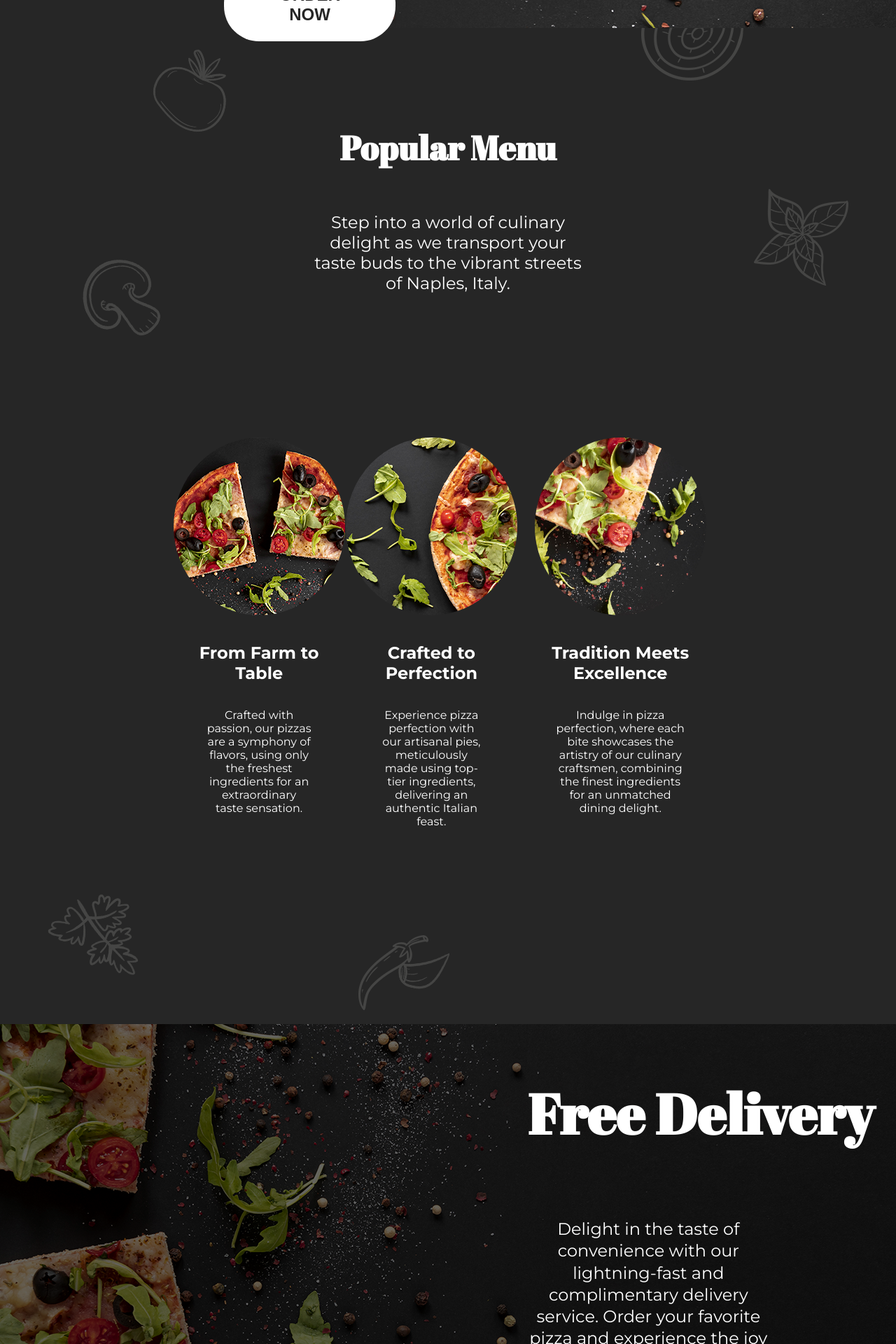
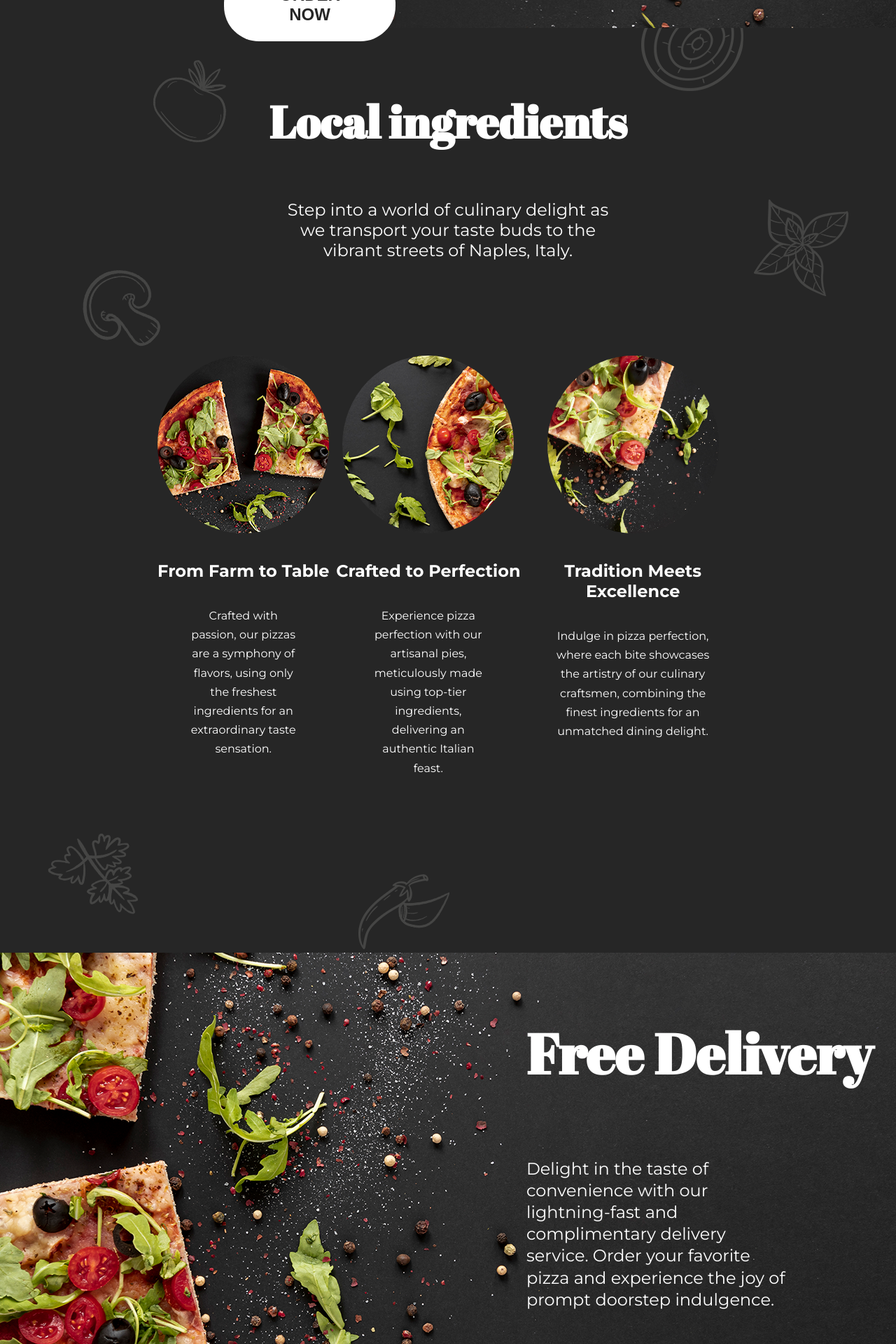
Before and after one commit to Frqs69/Pizza-Website, a React (Vite) app: page / in a window 1280 px wide. Shown: the part 760-2680 px from the top of the page at 70% size. Built offline with nearby package versions, Linux system fonts and the light colour scheme.

Commit message:
home page ready for deploy

```diff
--- a/src/components/footerComponent/footer.styles.scss
+++ b/src/components/footerComponent/footer.styles.scss
@@ -46,21 +46,18 @@ a {
 
 @media (min-width: 768px) {
 	.footer {
-		background-color: rgb(27, 27, 27);
 		padding: 10em 10em;
 	}
 
 	.footerBox {
+		text-align: left;
 		display: flex;
 		justify-content: space-between;
-		margin: 0 auto;
 		width: 66%;
 	}
 
 	.leftColumn-description {
-		font-size: 1rem;
 		width: 70%;
-		margin: 2em 0;
 	}
 
 	a {
@@ -70,7 +67,7 @@ a {
 	}
 
 	.rightColumns {
-		width: 100%;
+		margin-top: 0;
 		display: flex;
 		justify-content: space-between;
 	}
--- a/src/components/sectionFourComponent/sectionFour.styles.scss
+++ b/src/components/sectionFourComponent/sectionFour.styles.scss
@@ -4,10 +4,6 @@
 	width: 100vw;
 	height: 100vh;
 	padding: 3em;
-}
-
-.fourthSection-rightBox {
-	// background-color: #fff;
 }
 
 .fourthSection-description {
@@ -29,30 +25,27 @@
 
 @media (min-width: 768px) {
 	.fourthSection {
-		background-image: url("/fourthSectionBg.png");
-		background-size: cover;
-		width: 100vw;
-		height: 100vh;
+		padding: 0;
 		display: grid;
 		grid-template-columns: repeat(2, 1fr);
 		align-items: center;
 	}
 
 	.fourthSection-rightBox {
-		// background-color: #fff;
 		grid-column: 1/2;
 		margin-left: 7rem;
 	}
 
 	.fourthSection-description {
 		margin: 4em 0;
-		font-size: 1.5rem;
 		width: 70%;
 		line-height: 1.3;
+		text-align: left;
 	}
 
 	.fourthSection-title {
 		font-size: 5rem;
+		text-align: left;
 	}
 
 	.fourthSection-button {
--- a/src/components/sectionOneComponent/sectionOne.component.jsx
+++ b/src/components/sectionOneComponent/sectionOne.component.jsx
@@ -5,7 +5,7 @@ export default function SectionOne() {
 	return (
 		<section className='firstSection wrapper' id='Product'>
 			<SvgBackground />
-			<h2 className='firstSection-title'>Popular Menu</h2>
+			<h2 className='firstSection-title'>Local ingredients</h2>
 			<p className='firstSection-description'>
 				Step into a world of culinary delight as we transport your taste buds to
 				the vibrant streets of Naples, Italy.
--- a/src/components/sectionOneComponent/sectionOne.styles.scss
+++ b/src/components/sectionOneComponent/sectionOne.styles.scss
@@ -36,6 +36,7 @@
 }
 
 .firstSection-Box--text {
+	line-height: 1.7em;
 	font-size: 1rem;
 	text-align: center;
 	padding: 0 3em;
@@ -43,42 +44,24 @@
 
 @media (min-width: 768px) {
 	.firstSection {
-		position: relative;
+		padding: 0;
 		&-title {
-			text-align: center;
+			font-size: 4rem;
+			margin-top: 0;
 		}
 
 		&-description {
-			text-align: center;
-			margin: 1.5em auto;
-			font-size: 1.5rem;
 			padding: 0 8em;
+		}
+
+		&--element {
+			margin: 0;
 		}
 	}
 
 	.firstSection-Box {
-		text-align: center;
-		margin-top: 7em;
 		display: flex;
 		justify-content: space-between;
-		margin-bottom: 15em;
-	}
-
-	.firstSection-Box--title {
-		text-align: center;
-		font-weight: bold;
-		font-size: 1.5rem;
-		margin: 1.5em 0;
-	}
-
-	.firstSection-Box--img {
-		margin: 0 auto;
-		border-radius: 50%;
-	}
-
-	.firstSection-Box--text {
-		font-size: 1rem;
-		text-align: center;
-		padding: 0 3em;
+		margin-top: 0;
 	}
 }
--- a/src/components/sectionSixComponent/sectionSix.component.jsx
+++ b/src/components/sectionSixComponent/sectionSix.component.jsx
@@ -3,7 +3,7 @@ import "./sectionSix.styles.scss";
 
 export default function SectionSix() {
 	return (
-		<section className='sixthSection wrapper' id='Contact'>
+		<section className='sixthSection wrapperSixthSection' id='Contact'>
 			<h2 className='sixthSection-title'>Subscribe</h2>
 			<p className='sixthSection-description'>
 				Be in the know! Subscribe to our newsletter for exclusive pizza updates,
--- a/src/components/sectionSixComponent/sectionSix.styles.scss
+++ b/src/components/sectionSixComponent/sectionSix.styles.scss
@@ -34,37 +34,30 @@
 }
 
 @media (min-width: 768px) {
+	.wrapperSixthSection {
+		display: flex;
+		flex-direction: column;
+		justify-content: center;
+		align-items: center;
+		width: 66%;
+		margin: 0 auto;
+	}
+
 	.sixthSection {
-		padding-top: 0;
-		position: relative;
-		height: 100vh;
+		padding: 0em;
 
 		&-title {
+			margin-top: 0;
 			font-size: 5rem;
-			text-align: center;
 		}
 
 		&-description {
-			text-align: center;
-			margin: 1.5em auto;
-			font-size: 1.5rem;
 			padding: 0 8em;
 			line-height: 3rem;
 		}
 	}
 
 	.subscribeForm {
-		margin-top: 5em;
 		width: 60%;
 	}
-
-	.subscribeInput {
-		position: relative;
-		width: 100%;
-		font-size: 1.5rem;
-		border-radius: 50px;
-		border: none;
-		padding: 0.5em 1em;
-		z-index: 1;
-	}
 }
--- a/src/components/sectionThreeComponent/sectionThree.styles.scss
+++ b/src/components/sectionThreeComponent/sectionThree.styles.scss
@@ -45,54 +45,15 @@
 
 @media (min-width: 768px) {
 	.section-description {
-		text-align: center;
-		margin: 1.5em auto;
-		font-size: 1.5rem;
 		padding: 0 8em;
 		width: 90%;
 	}
 
-	.sectionThree {
-		position: relative;
-		width: 100%;
-		height: 100%;
-	}
-
 	.thirdSection-Box {
-		text-align: center;
-		margin-top: 7em;
 		display: flex;
 		justify-content: space-between;
 		gap: 2em;
 		width: 80%;
 		margin-bottom: 22em;
 	}
-
-	.thirdSection-Box--title {
-		text-align: center;
-		font-weight: bold;
-		font-size: 5rem;
-	}
-
-	.thirdSection-Box--img {
-		margin: 0 auto;
-		border-radius: 50%;
-	}
-
-	.thirdSection-Box--text {
-		font-size: 1.5rem;
-		text-align: center;
-	}
-
-	.box {
-		display: flex;
-		flex-direction: column;
-		justify-content: center;
-		width: 300px;
-		height: 300px;
-		border: 1px solid #fff;
-		border-radius: 50%;
-		padding: 5em;
-		margin-bottom: 4em;
-	}
 }
--- a/src/components/sectionTwoComponent/sectionTwo.styles.scss
+++ b/src/components/sectionTwoComponent/sectionTwo.styles.scss
@@ -42,29 +42,28 @@
 
 @media (min-width: 768px) {
 	.secondSection {
-		background-image: url("/secondSectionBg.png");
-		background-size: cover;
-		width: 100vw;
-		height: 100vh;
+		padding: 0;
 		display: grid;
 		grid-template-columns: repeat(2, 1fr);
 		align-items: center;
 	}
 
+	.secondSection::after {
+		display: none;
+	}
+
 	.secondSection-rightBox {
-		// background-color: #fff;
 		grid-column: 2/3;
 		margin-left: 7rem;
 	}
 
 	.secondSection-description {
-		margin: 4em 0;
-		font-size: 1.5rem;
+		text-align: left;
 		width: 70%;
-		line-height: 1.3;
 	}
 
 	.secondSection-title {
+		text-align: left;
 		font-size: 5rem;
 	}
 
```
